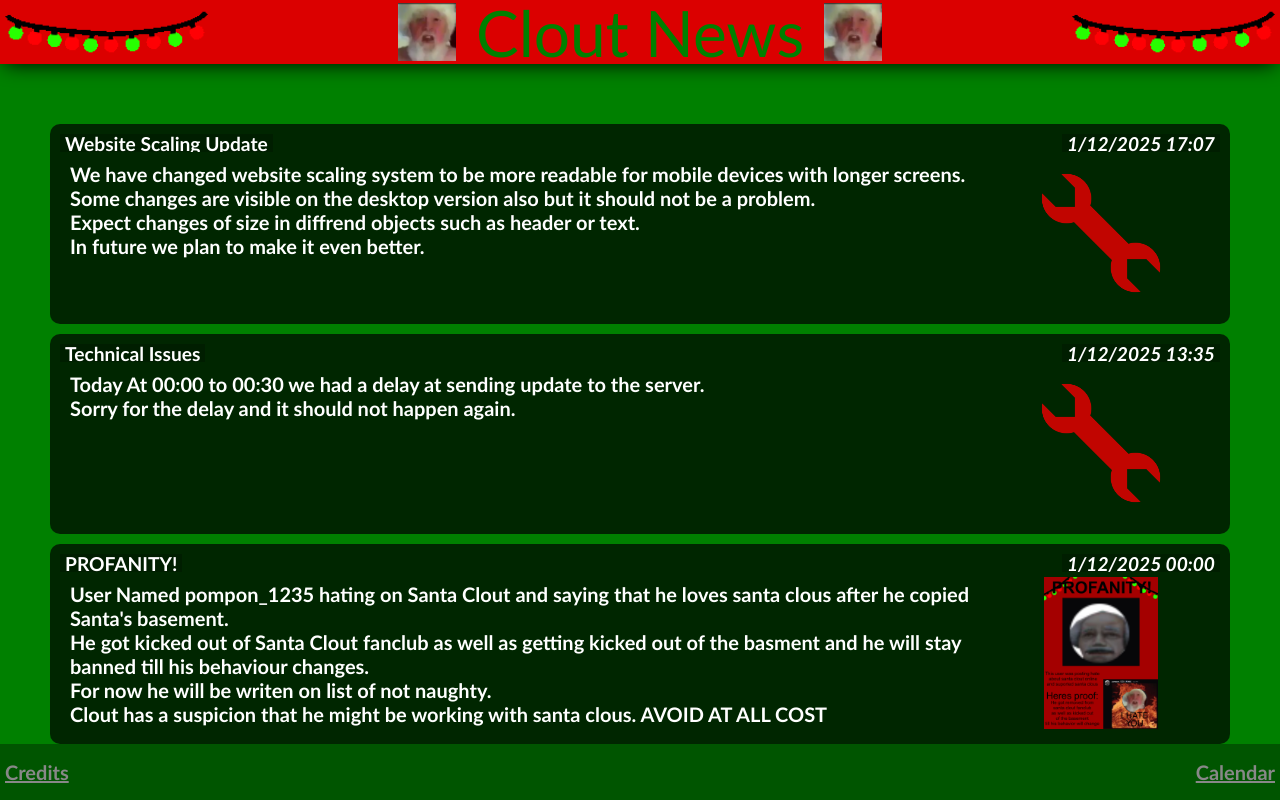
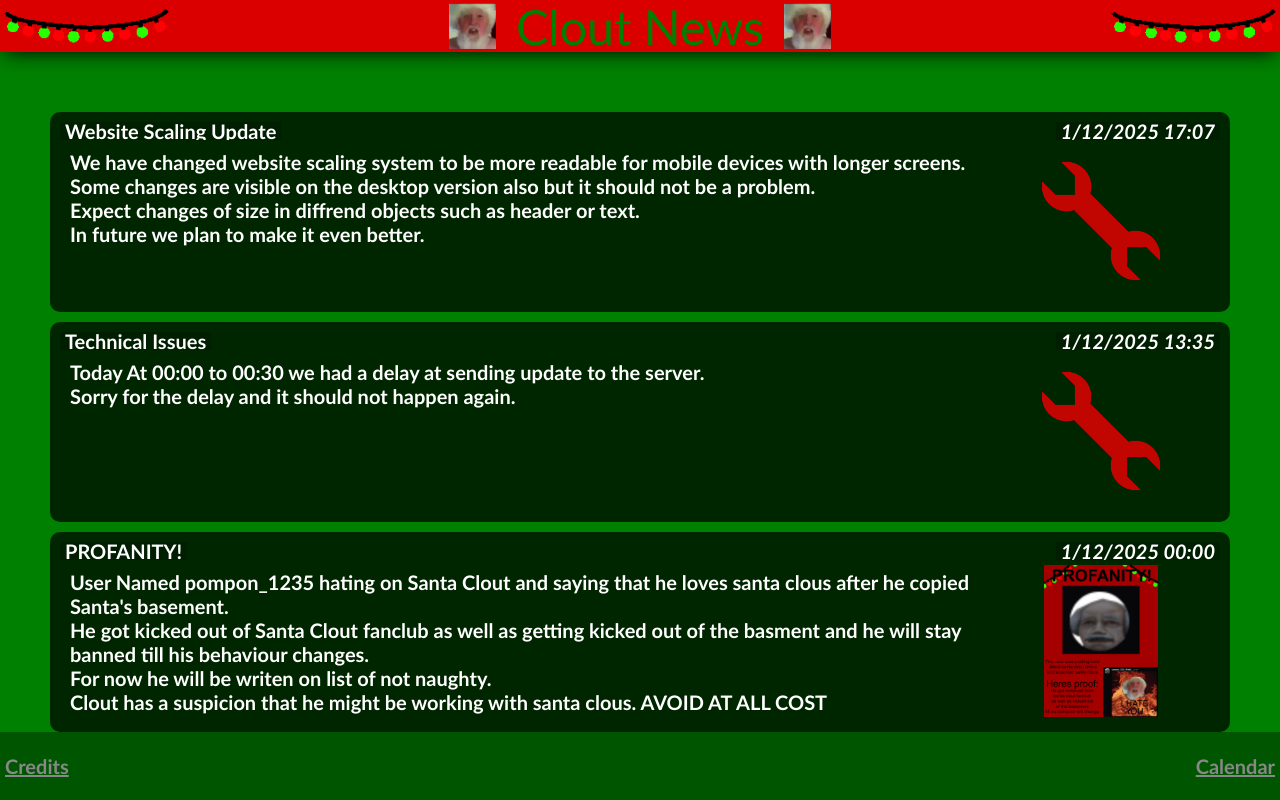
Before and after one commit to adasqaz/CloutCalendar, a plain HTML site: page News.html in a window 1280 px wide. Drawn offline with Linux system fonts and the light colour scheme.

Commit message:
ScalingFix5

```diff
--- a/Style.css
+++ b/Style.css
@@ -12,7 +12,7 @@ body{
 }
 header {
 	width: 100%;
-	height: 5vw;
+	height: calc(2.5vw + 20px);
 	background-color: rgb(219, 0, 0);
 
 	box-shadow: 0px 5px 20px -5px rgb(0, 0, 0);
@@ -23,7 +23,7 @@ header {
     gap: 10px;
     margin: 0;
 	z-index: 1;
-	font-size:5vw;
+	font-size: calc(3vw + 10px);
 	white-space: nowrap;
 	color: green;
 	overflow: hidden;
@@ -321,7 +321,7 @@ main video {
 
 }
 .NewsDisplay section .Header div{
-	font-size: 1.5vw;
+	font-size: calc(1vw+5px);
 }
 .Date{
 	font-style: italic;
```
